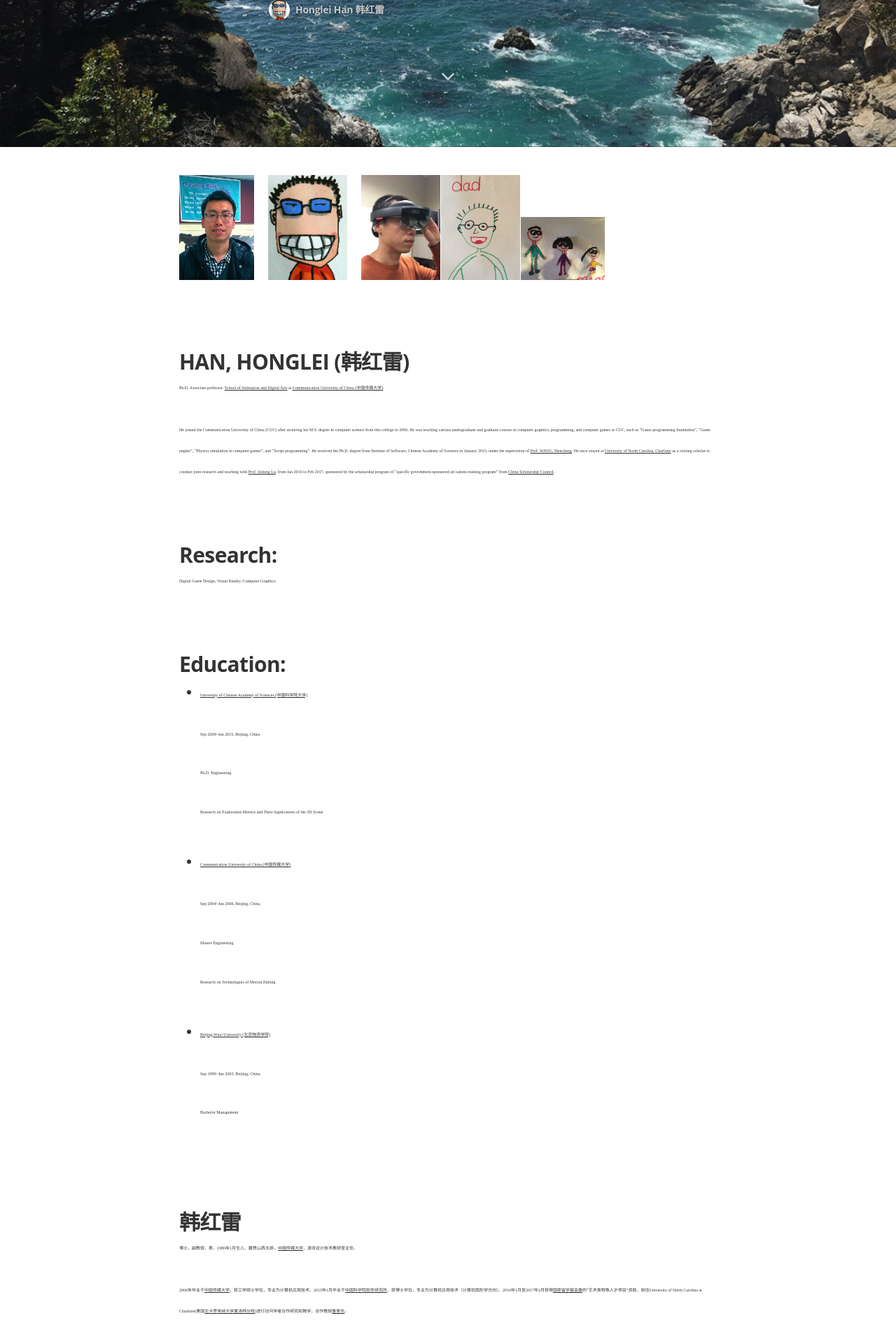
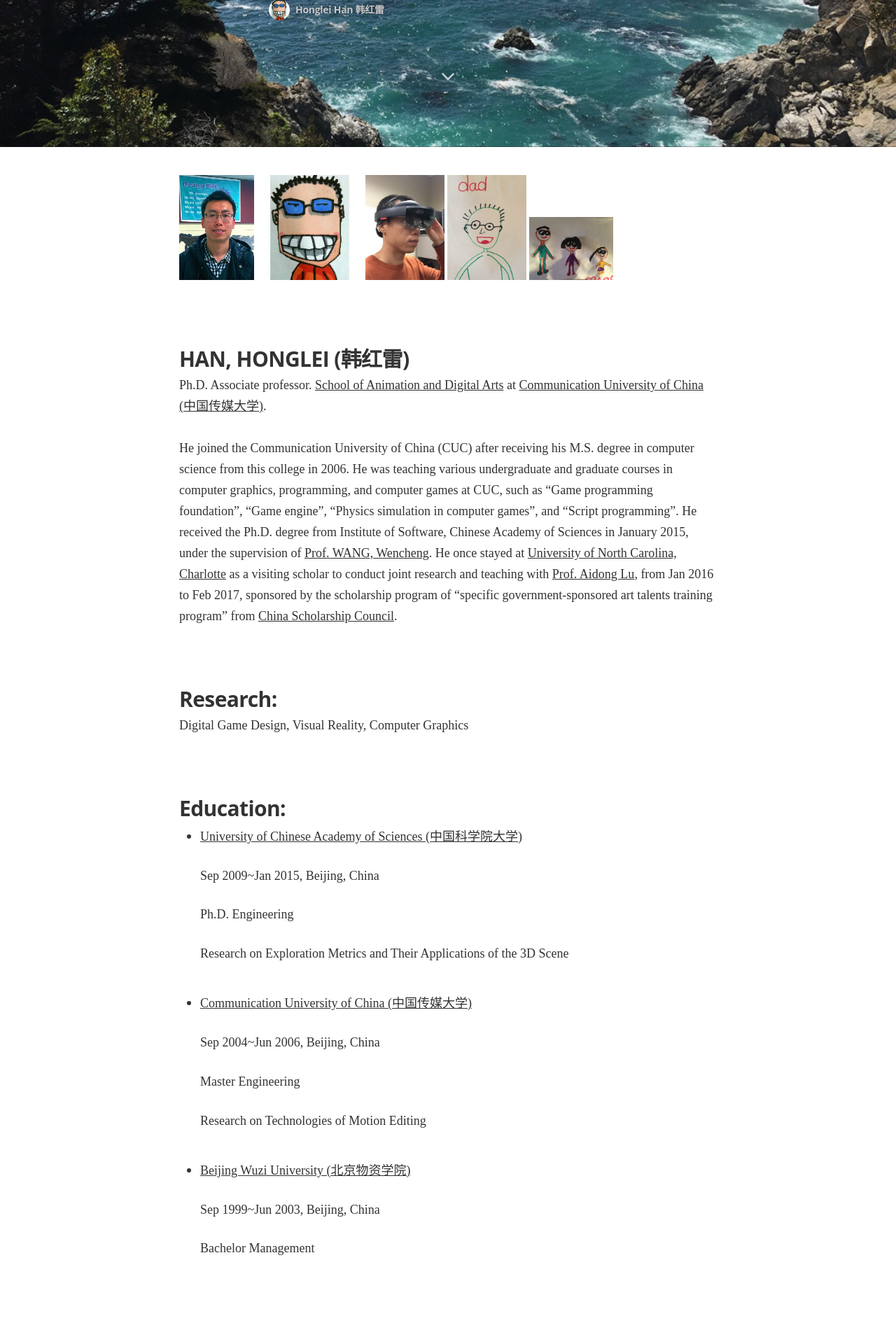
Before and after one commit to hanhonglei/hanhonglei.github.io, a Jekyll site: the page built from about.md, in a window 1280 px wide. Shown: the part 690-2610 px from the top of the page at 70% size. Built offline with Jekyll 4.4.1, drawn with Linux system fonts in a browser that asks for light colours; nearby versions of some CDN libraries; some web fonts are replaced.

Commit message:
no message

```diff
--- a/css/main.sass
+++ b/css/main.sass
@@ -383,7 +383,7 @@ body
     p
       font-weight: 400
       font-style: normal
-      font-size: 6px
+      font-size: 18px
       line-height: 30px
       margin: 0
       padding-bottom: 30px
```
